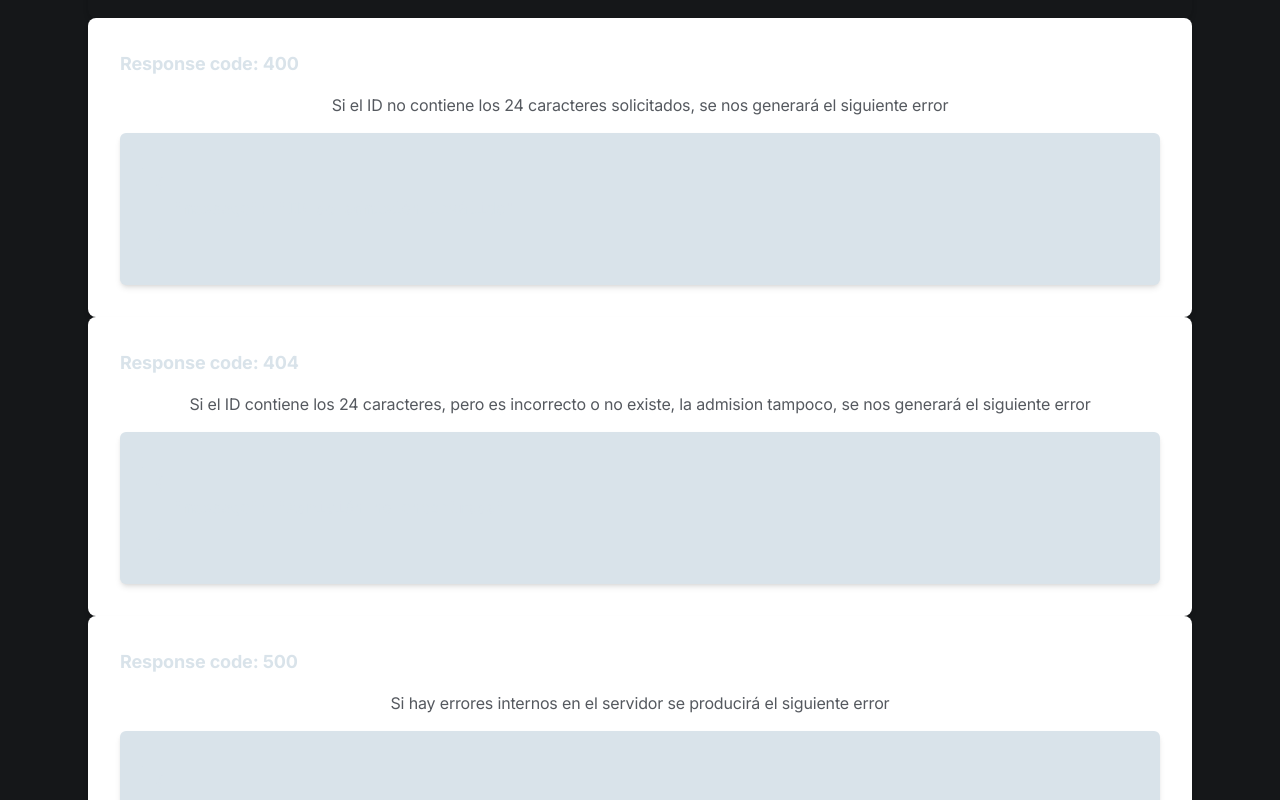
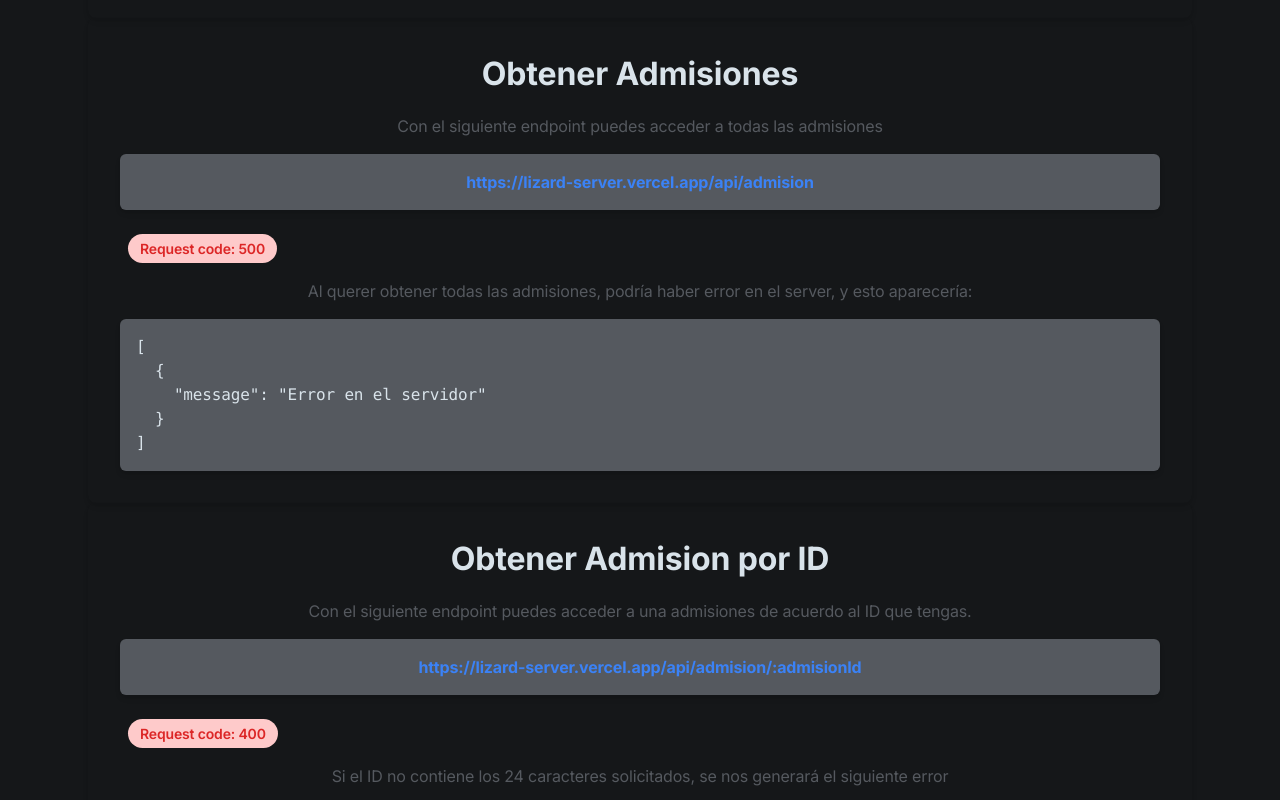
Before and after one commit to joseph117xdxd/Lizard2.0, a Next.js app in the folder client/: page /signup in a window 1280 px wide. Shown: the part 3860-4660 px from the top of the page. Built offline with nearby package versions, Linux system fonts and the light colour scheme.

Commit message:
se agregaron los errores a admisiones get y ID

```diff
--- a/client/app/(auth)/signup/page.tsx
+++ b/client/app/(auth)/signup/page.tsx
@@ -361,43 +361,100 @@ export default function SignUp() {
             </div>
           </div>
 
+          {/* Bloque Errores Ofertas Educativas GET */}
+          <div className="bg-blue p-8 rounded-lg shadow-md">
+            <h2 className="text-3xl font-bold text-center mb-4">
+              Obtener Admisiones
+            </h2>
+            <p className="text-center text-gray-600 mb-4">
+              Con el siguiente endpoint puedes acceder a todas las admisiones
+            </p>
+            <div className="bg-gray-600 p-4 rounded-md shadow-md mb-4">
+              <p className="text-center">
+                <a
+                  href={endpointAdmisionesGet}
+                  className="text-blue-500 font-bold no-underline"
+                >
+                  {endpointAdmisionesGet}
+                </a>
+              </p>
+            </div>
+            <div className="inline-flex text-sm font-semibold py-1 px-3 m-2 text-red-600 bg-red-200 rounded-full mb-4">
+              Request code: 500
+            </div>{" "}
+            <p className="text-center text-gray-600 mb-4">
+              Al querer obtener todas las admisiones, podría haber error en el
+              server, y esto aparecería:
+            </p>
+            <div>
+              <div className="bg-gray-600 p-4 rounded-md shadow-md">
+                <pre className="overflow-x-auto">
+                  {JSON.stringify(response500Ofertas, null, 2)}
+                </pre>
+              </div>
+            </div>
+          </div>
+
           {/* Bloque Errores Admision por ID */}
-          <div className="bg-white p-8 rounded-lg shadow-md">
-            <h3 className="text-lg font-bold mb-4">Response code: 400 </h3>
+          <div className="bg-blue p-8 rounded-lg shadow-md">
+            <h2 className="text-3xl font-bold text-center mb-4">
+              Obtener Admision por ID
+            </h2>
+            <p className="text-center text-gray-600 mb-4">
+              Con el siguiente endpoint puedes acceder a una admisiones de
+              acuerdo al ID que tengas.
+            </p>
+            <div className="bg-gray-600 p-4 rounded-md shadow-md mb-4">
+              <p className="text-center">
+                <a
+                  href={endpointAdmisionGetById}
+                  className="text-blue-500 font-bold no-underline"
+                >
+                  {endpointAdmisionGetById}
+                </a>
+              </p>
+            </div>
+            <div className="inline-flex text-sm font-semibold py-1 px-3 m-2 text-red-600 bg-red-200 rounded-full mb-4">
+              Request code: 400
+            </div>
             <p className="text-center text-gray-600 mb-4">
               Si el ID no contiene los 24 caracteres solicitados, se nos
               generará el siguiente error
             </p>
             <div>
-              <div className="bg-gray-200 p-4 rounded-md shadow-md">
+              <div className="bg-gray-600 p-4 rounded-md shadow-md">
                 <pre className="overflow-x-auto">
                   {JSON.stringify(response400AdmisionById, null, 2)}
                 </pre>
               </div>
             </div>
           </div>
-          <div className="bg-white p-8 rounded-lg shadow-md">
-            <h3 className="text-lg font-bold mb-4">Response code: 404 </h3>
+          <div className="bg-blue p-8 rounded-lg shadow-md">
+            <div className="inline-flex text-sm font-semibold py-1 px-3 m-2 text-red-600 bg-red-200 rounded-full mb-4">
+              Request code: 404
+            </div>
             <p className="text-center text-gray-600 mb-4">
               Si el ID contiene los 24 caracteres, pero es incorrecto o no
               existe, la admision tampoco, se nos generará el siguiente error
             </p>
             <div>
-              <div className="bg-gray-200 p-4 rounded-md shadow-md">
+              <div className="bg-gray-600 p-4 rounded-md shadow-md">
                 <pre className="overflow-x-auto">
                   {JSON.stringify(response404AdmisionById, null, 2)}
                 </pre>
               </div>
             </div>
           </div>
-          <div className="bg-white p-8 rounded-lg shadow-md">
-            <h3 className="text-lg font-bold mb-4">Response code: 500 </h3>
+          <div className="bg-blue p-8 rounded-lg shadow-md">
+            <div className="inline-flex text-sm font-semibold py-1 px-3 m-2 text-red-600 bg-red-200 rounded-full mb-4">
+              Request code: 500
+            </div>
             <p className="text-center text-gray-600 mb-4">
               Si hay errores internos en el servidor se producirá el siguiente
               error
             </p>
             <div>
-              <div className="bg-gray-200 p-4 rounded-md shadow-md">
+              <div className="bg-gray-600 p-4 rounded-md shadow-md">
                 <pre className="overflow-x-auto">
                   {JSON.stringify(response500AdmisionById, null, 2)}
                 </pre>
```
